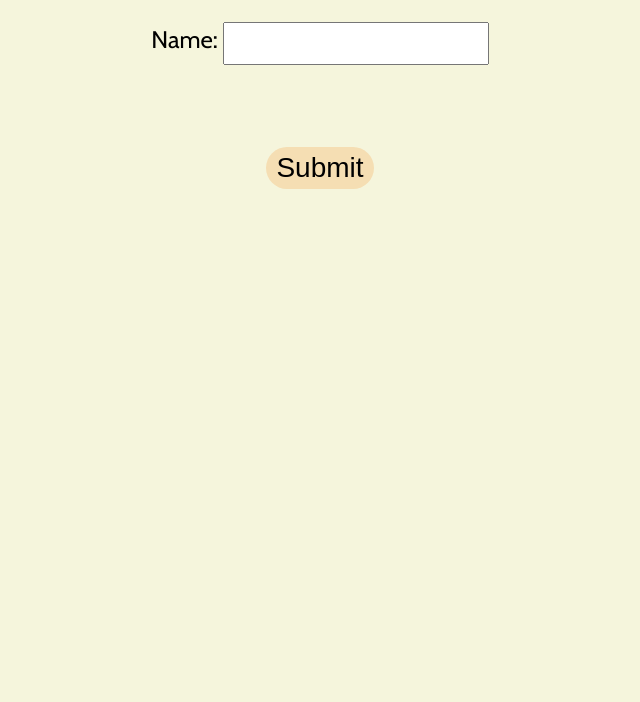
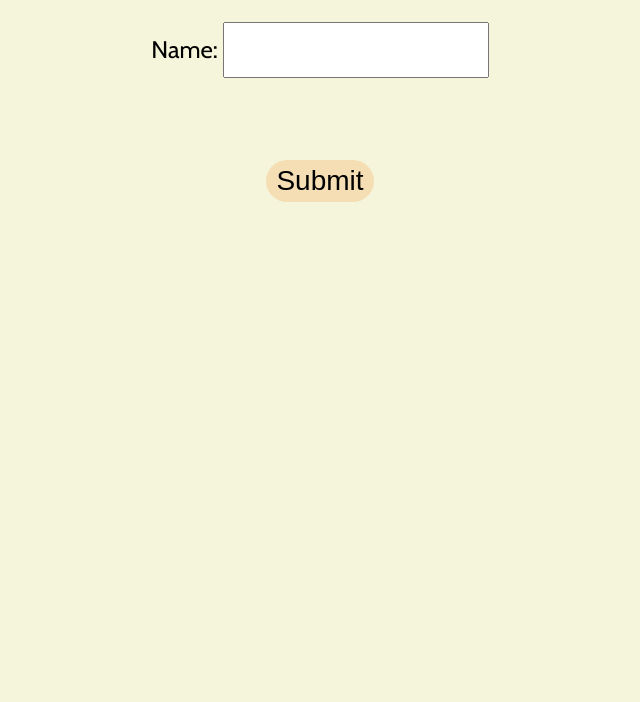
Before and after one commit to ethandeguire/IAWHackClub, a website: page signin/signin.html in a window 1280 px wide. Shown: the part 98-800 px from the top of the page, without its empty margins (320-960 px from the left). Drawn offline with nearby package versions, Linux system fonts and the light colour scheme.

Commit message:
Update style.css

```diff
--- a/style.css
+++ b/style.css
@@ -117,6 +117,7 @@ input[type=text] {
   padding: 12px 20px;
   margin: 8px 0;
   box-sizing: border-box;
+  font-size: inherit
 }
 
 .attendee {
```
